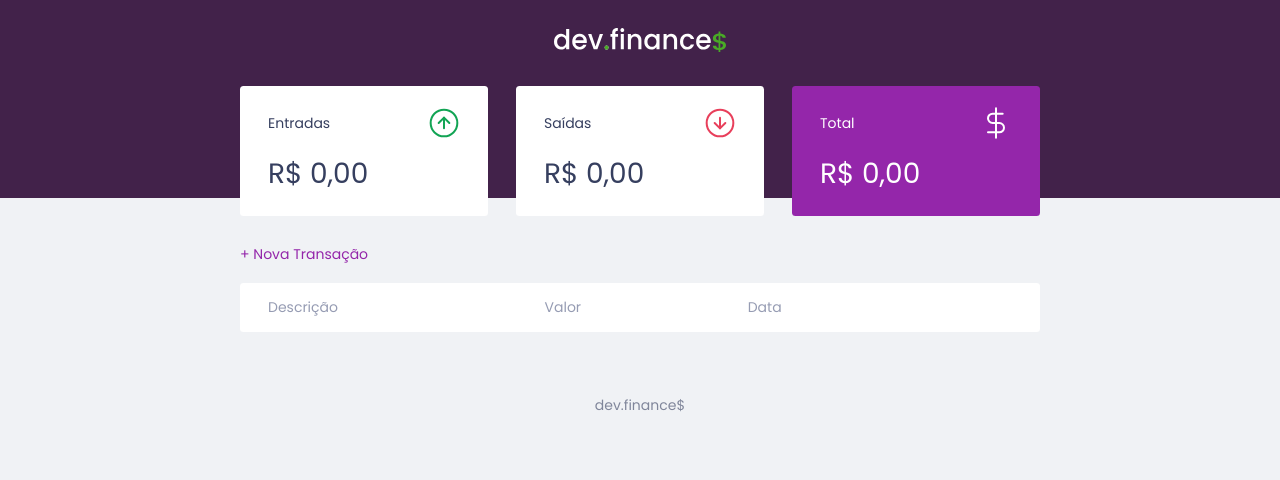
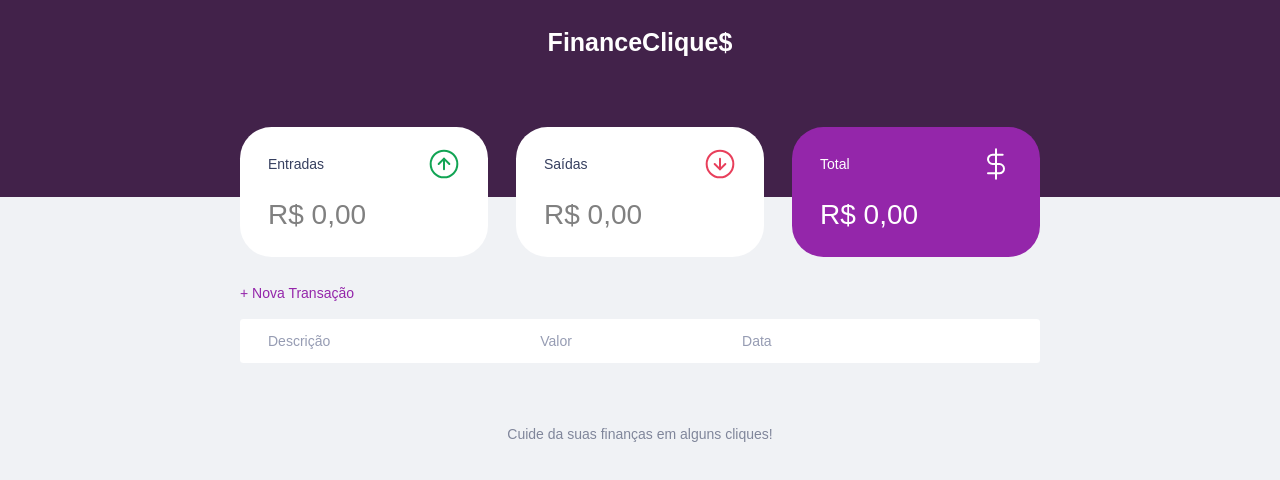
Before and after one commit to amandah-coslo/DW1A3, a plain HTML site: page Trabalho/index.html in a window 1280 px wide. Drawn offline with Linux system fonts and the light colour scheme.

Commit message:
Adicionando trabalho com nova formatação - elaborar a ferramenta web DevFinance

```diff
--- a/Trabalho/index.html
+++ b/Trabalho/index.html
@@ -3,7 +3,7 @@
     <head>
         <meta charset="UTF-8" />
         <meta name="viewport" content="width=device-width, initial-scale=1.0" />
-        <title>dev.finance$</title>
+        <title>FinanceClique$</title>
 
         <link rel="stylesheet" href="./style.css">
         <link rel="preconnect" href="https://fonts.gstatic.com">
@@ -11,7 +11,7 @@
     </head>
     <body>
         <header>
-            <img src="./assets/logo.svg" alt="Logo Dev Finance">
+            <p id="logo">FinanceClique$</p>
         </header>
 
         <main class="container">
@@ -126,7 +126,7 @@
             </div>
         </div>
 
-        <footer><p>dev.finance$</p></footer>
+        <footer><p>Cuide da suas finanças em alguns cliques!</p></footer>
 
         <script src="./scripts.js"></script>
     </body>
--- a/Trabalho/style.css
+++ b/Trabalho/style.css
@@ -19,7 +19,7 @@ html {
 
 body {
     background: #f0f2f5;
-    font-family:'Poppins', sans-serif
+    font-family:Arial, Helvetica, sans-serif;
 }
 
 .sr-only {
@@ -106,11 +106,9 @@ header {
     background: #42224a;
     padding: 2rem 0 10rem;
     text-align: center;
-}
-
-#logo {
     color: #fff;
-    font-weight: 100;
+    font-weight: 600;
+    font-size: 25px;
 }
 
 /*Balance*/
@@ -127,10 +125,10 @@ header {
 .card {
     background: white;
     padding: 1.5rem 2rem;
-    border-radius: 0.25rem;
+    border-radius: 2.25rem;
 
     margin-bottom: 2rem;
-
+    margin-top: 3rem;
     color: var(--dark-blue);
 }
 
@@ -153,6 +151,14 @@ header {
 .card.total {
     background: var(--green);
     color: white;
+}
+
+#incomeDisplay{
+    color: gray;
+}
+
+#expenseDisplay{
+    color: gray;
 }
 
 /*Table*/
```
